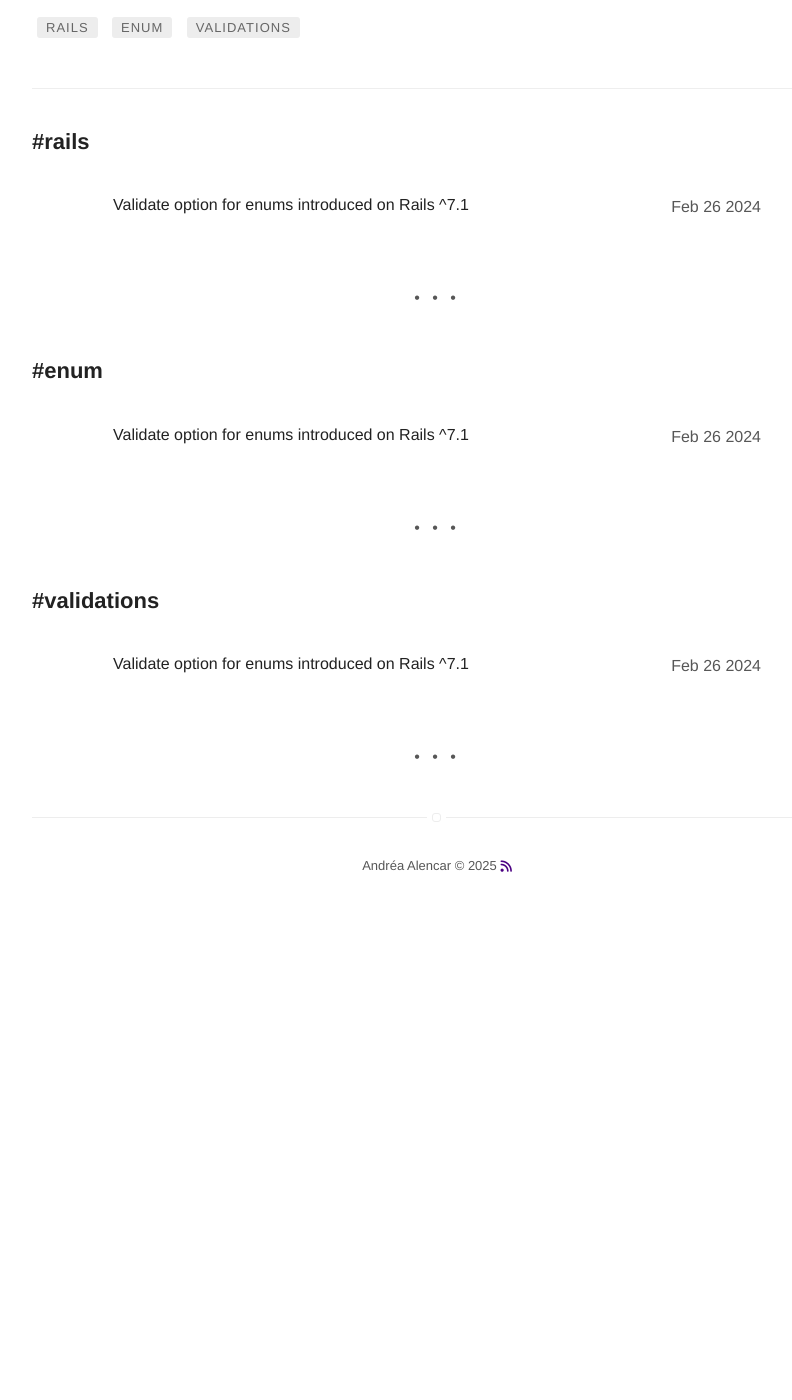
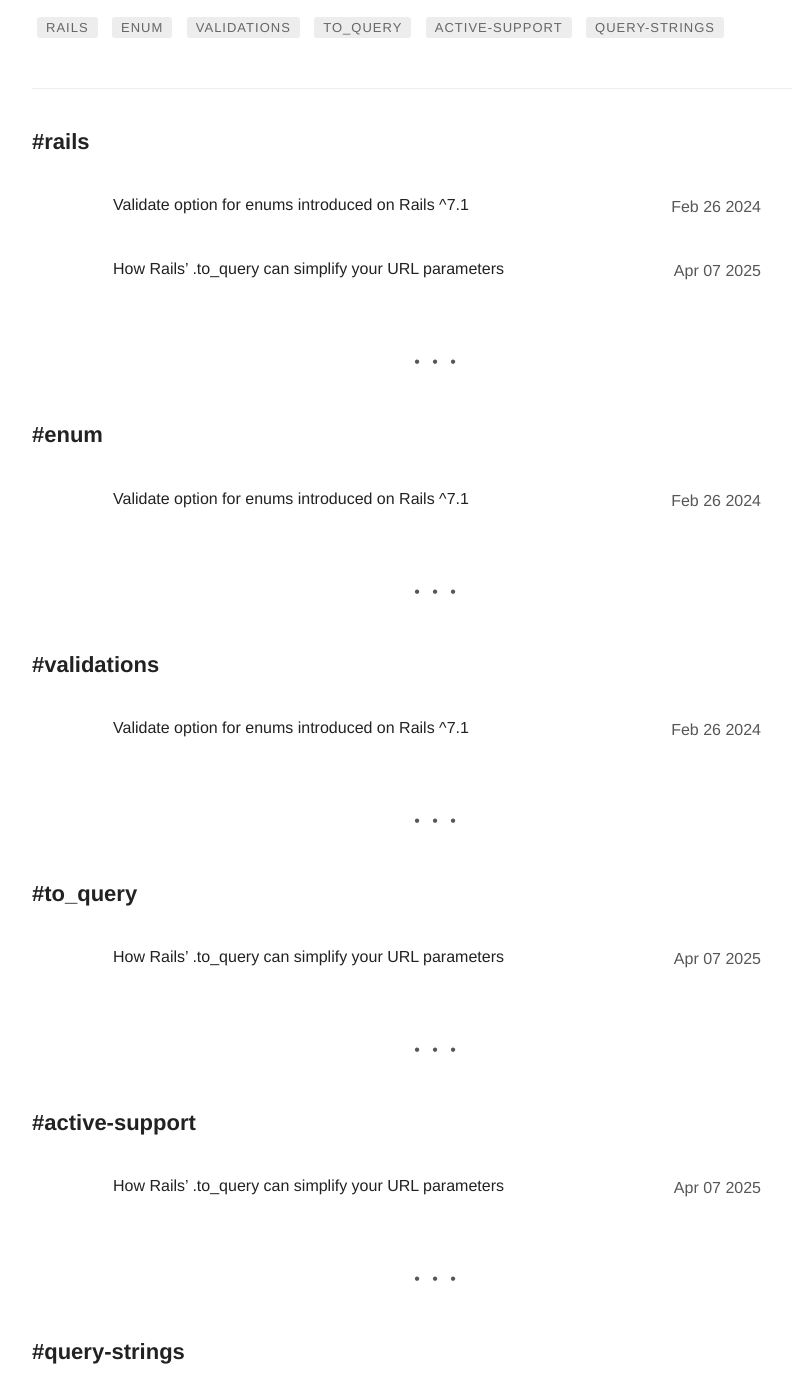
Before and after one commit to andreaflether/andreaflether.github.io, a Jekyll site: the page built from tags.html, in a window 1280 px wide and 1400 px high, scrolled down 574 px. Shown: the whole window, without its empty margins (203-995 px from the left). Built offline with Jekyll 4.4.1, drawn with Linux system fonts in a browser that asks for light colours; nearby versions of some CDN libraries; before the commit the page ends 1488 px from its top, so only the background shows below that; some of the changed text lies outside the part shown.

Commit message:
Update 2025-04-07-how-rails-to_query-can-simplify-your-url-parameters.md

```diff
--- a/_posts/2025-04-07-how-rails-to_query-can-simplify-your-url-parameters.md
+++ b/_posts/2025-04-07-how-rails-to_query-can-simplify-your-url-parameters.md
@@ -1,3 +1,19 @@
+---
+title: "How Rails’ .to_query can simplify your URL parameters"
+layout: post
+date: 2025-04-07 20:45
+headerImage: false
+tag:
+- rails
+- to_query
+- active-support
+- query-strings
+star: false
+category: blog
+author: andreaflether
+description: Learn how the .to_query method simplifies building query strings with real-world examples and structured parameter wrapping.
+---
+
 # How Rails’ .to_query Can Simplify Your URL Parameters
 
 When working with web applications, you often need to convert data structures into URL query strings. This is where Rails' `.to_query` method shines! It's a handy method that turns a hash (or other object types) into a properly escaped query string you can use in URLs.
```
